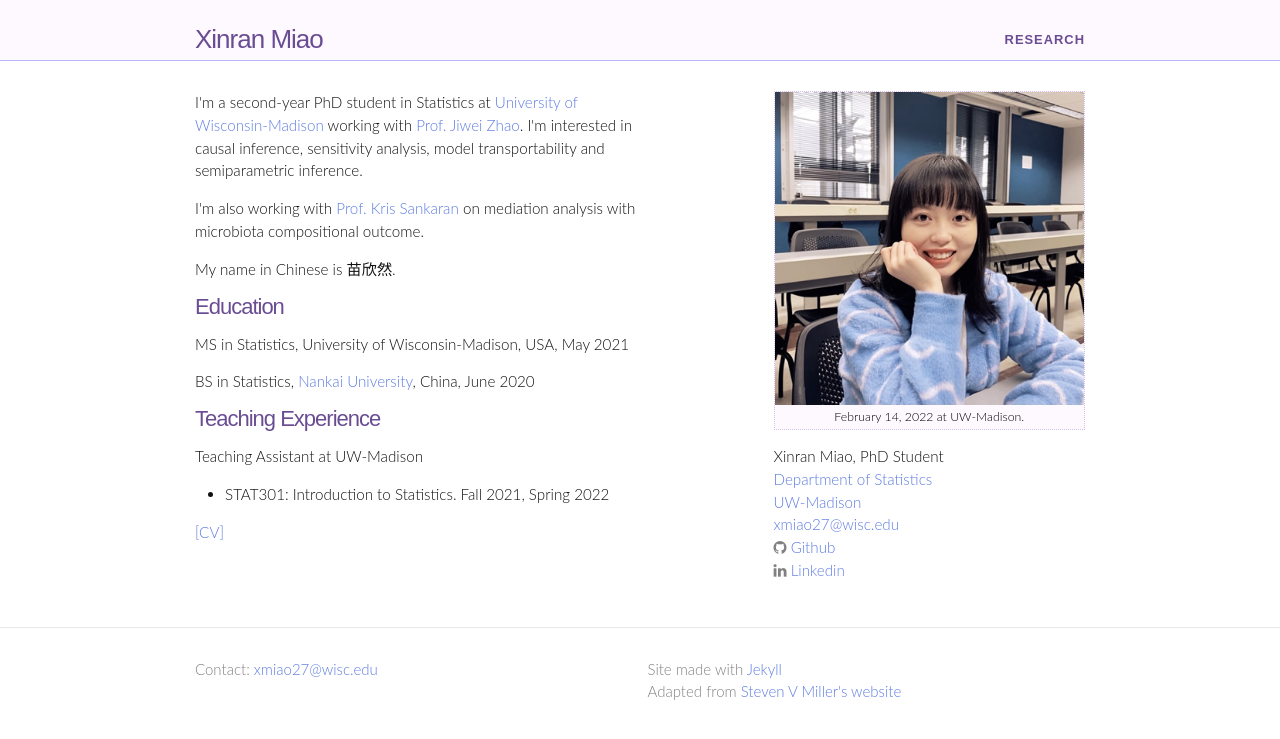
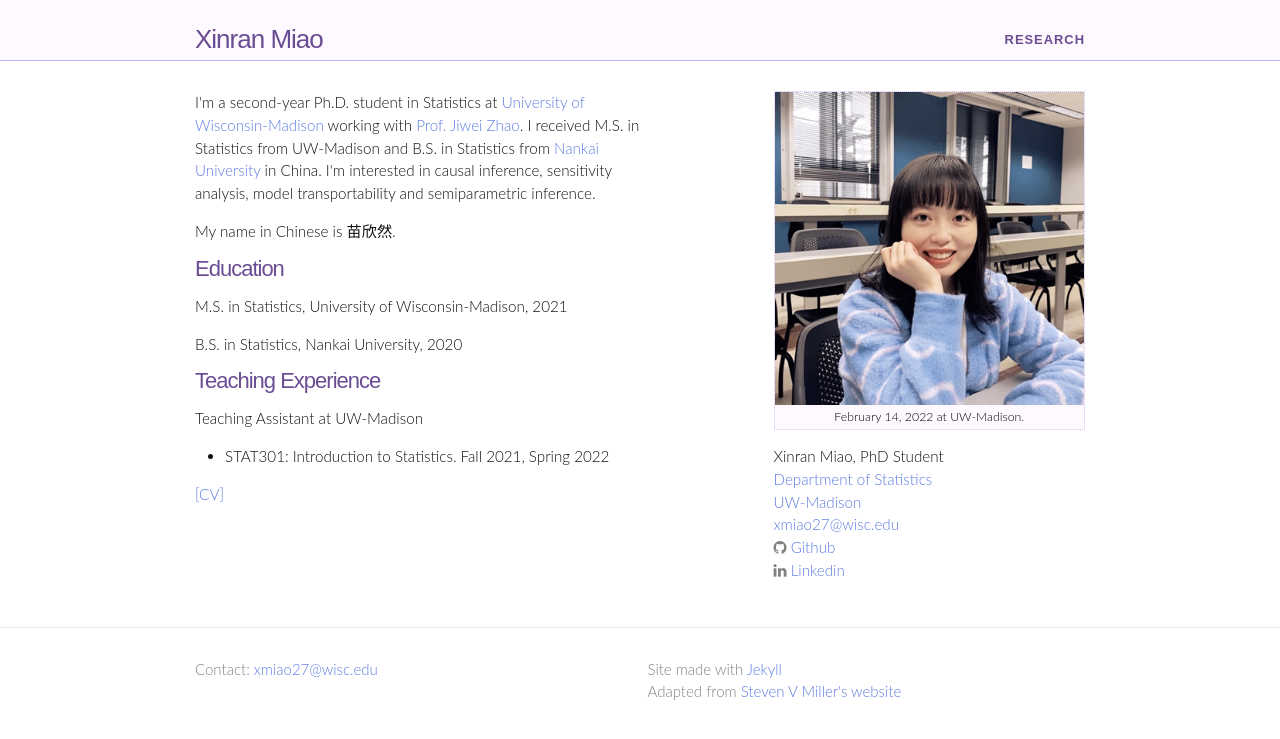
Before and after one commit to XinranMiao/XinranMiao.github.io, a Jekyll site: the page built from index.html, in a window 1280 px wide. Shown: the top 739 px of the page. Built offline with Jekyll 4.4.1, drawn with Linux system fonts in a browser that asks for light colours; nearby versions of some CDN libraries; some web fonts are replaced.

Commit message:
reorganize

```diff
--- a/index.html
+++ b/index.html
@@ -33,18 +33,19 @@ layout: default
  <body>
     <div class="row">
         <div class="column left">
-	             <p>I'm a second-year PhD student in Statistics at <a href="https://www.wisc.edu">University of Wisconsin-Madison</a> working with
+	             <p>I'm a second-year Ph.D. student in Statistics at <a href="https://www.wisc.edu">University of Wisconsin-Madison</a> working with
                  <a href="https://zhaolab.biostat.wisc.edu">Prof. Jiwei Zhao</a>.
+                 I received M.S. in Statistics from UW-Madison and B.S. in Statistics from <a href="https://en.nankai.edu.cn">Nankai University</a> in China.
+
+
                  I'm interested in causal inference, sensitivity analysis, model transportability and semiparametric inference.
                 </p>
-                <p>
-                    I'm also working with <a href="https://krisrs1128.github.io/LSLab/">Prof. Kris Sankaran</a> on mediation analysis with microbiota compositional outcome.
-                </p>
+
                 <p> My name in Chinese is 苗欣然.
                 </p>
 			 <h1>Education</h1>
-			     <p> MS in Statistics, University of Wisconsin-Madison, USA, May 2021</p>
-			     <p> BS in Statistics, <a href="https://en.nankai.edu.cn">Nankai University</a>, China, June 2020</p>
+			     <p> M.S. in Statistics, University of Wisconsin-Madison, 2021</p>
+			     <p> B.S. in Statistics, Nankai University, 2020</p>
 		    <h1>Teaching Experience</h1>
 		        <p>Teaching Assistant at UW-Madison</p>
 		            <ul>
--- a/research.html
+++ b/research.html
@@ -5,6 +5,11 @@ layout: default
 
 
 <div class="home">
+	<p>
+		I'm currently working with <a href="https://zhaolab.biostat.wisc.edu/">Prof. Jiwei Zhao</a> on model transportability and semiparametric inference.
+		Prior to that, I've also been fortunate to work with <a href="https://krisrs1128.github.io/LSLab/">Prof. Kris Sankaran</a> on mediation analysis with microbiota compositional outcome
+		and <a href="https://sites.google.com/view/lmaowisc/home?authuser=0">Prof. Lu Mao</a> on win ratio analysis.
+	</p>
 	<h1>Publications</h1>
 	<ol reversed>
 		<li><a href = "https://doi.org/10.1111/biom.13501">Sample size formula for general win ratio analysis.</a> <br>
```
